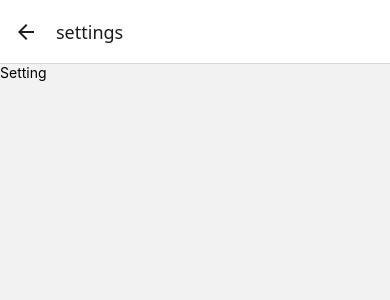
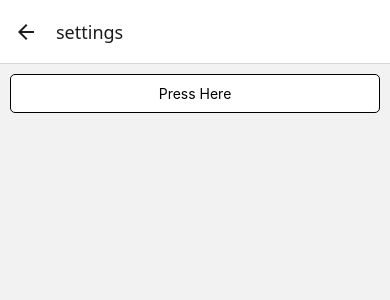
Before and after one commit to davi3684dk/Renta, a React Native app: screen /settings in a window 390 px wide. Shown: the top 300 px of the page. Built offline with nearby package versions, Linux system fonts and the light colour scheme.

Commit message:
Touchable Button

```diff
--- a/src/screens/SettingsScreen.tsx
+++ b/src/screens/SettingsScreen.tsx
@@ -1,21 +1,30 @@
 import { useNavigation } from "@react-navigation/native";
-import { View, Text, StyleSheet } from "react-native";
+import { View, Text, StyleSheet, Button, TouchableOpacity } from "react-native";
 
 export default function SettingsScreen() {
     const navigation = useNavigation();
 
     return (
-        <View>
-            <Text>Setting</Text>
+        <View style={styles.container}>
+            <TouchableOpacity style={styles.button}>
+                <Text>Press Here</Text>
+            </TouchableOpacity>
         </View>
     );
 }
 
 const styles = StyleSheet.create({
-  container: {
+   container: {
     flex: 1,
-    backgroundColor: '#fff',
+    justifyContent: 'flex-start',
+    padding: 10,
+  },
+  button: {
     alignItems: 'center',
-    justifyContent: 'center',
+    backgroundColor: '#FFF',
+    borderColor: '#000000ff',
+    borderWidth: 1,
+    padding: 10,
+    borderRadius: 5
   }
 });
```
